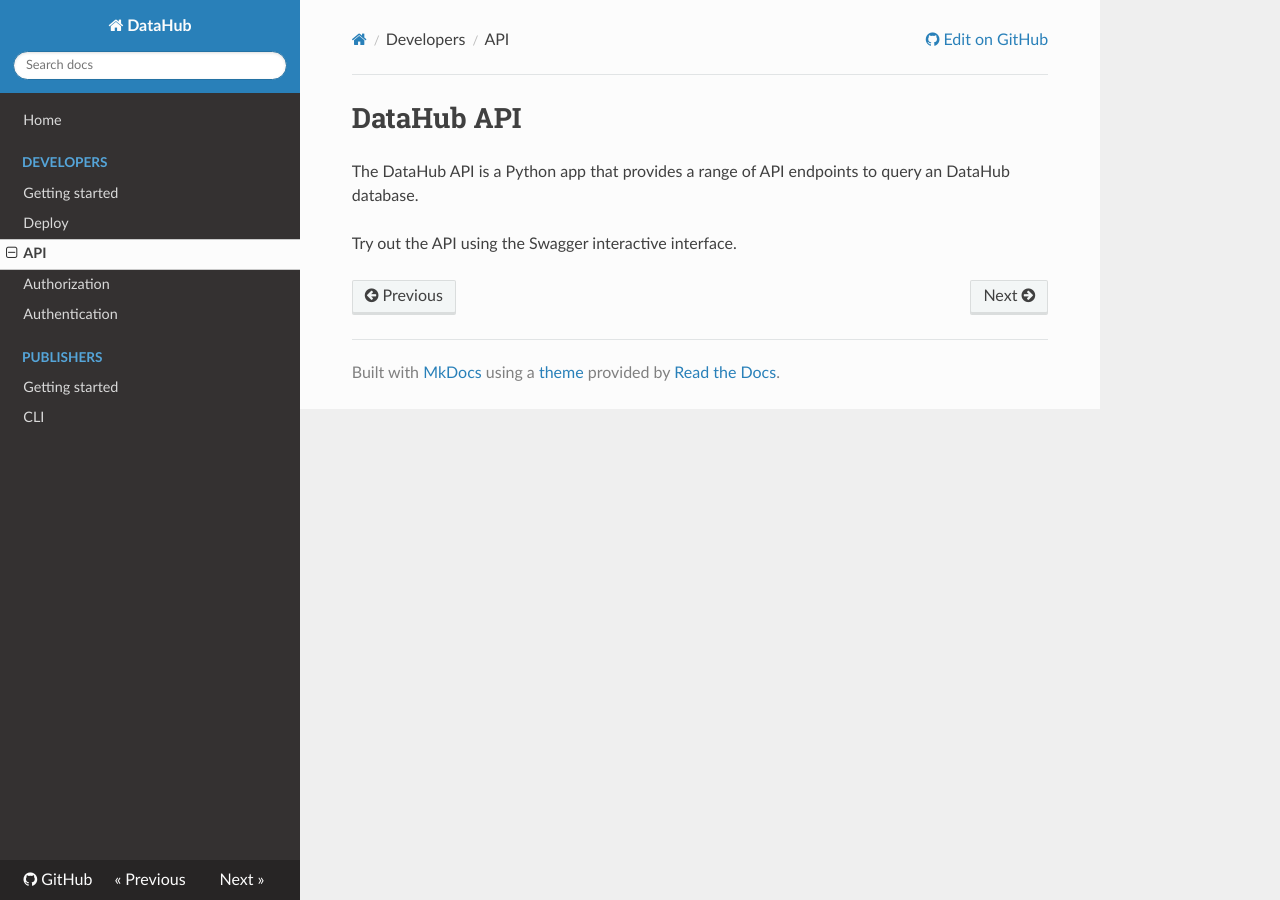
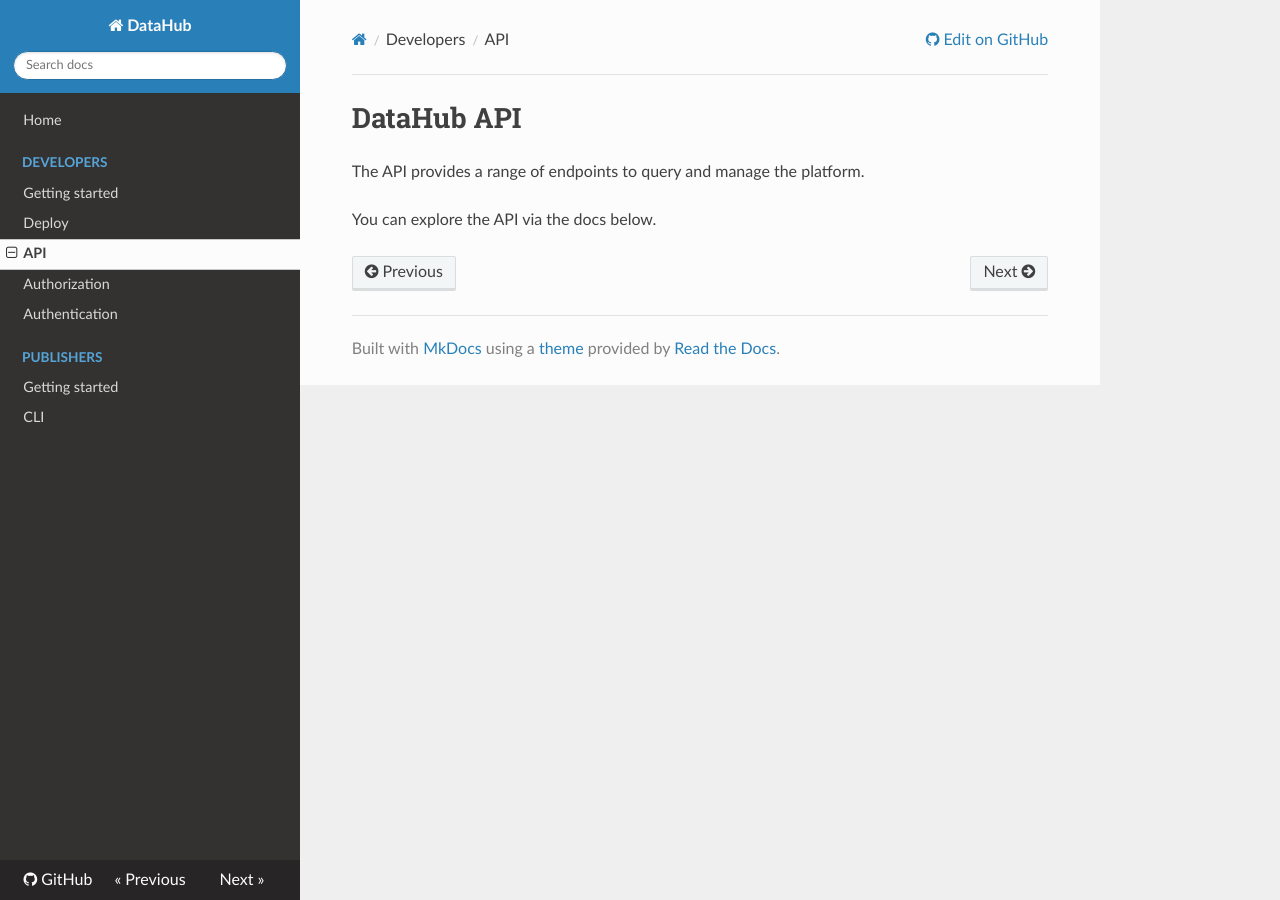
Before and after one commit to datopian/datahub-docs-tech, an MkDocs documentation site: the page built from docs/developers/api.md, in a window 1280 px wide. Built offline with MkDocs 1.6.1, drawn with Linux system fonts in a browser that asks for light colours; nearby versions of some CDN libraries; a script that is not in the unit is left out; old or Windows-style settings are respelled for this version of MkDocs.

Commit message:
[api][s]: url for swagger json updated - refs #18

```diff
--- a/docs/developers/api.md
+++ b/docs/developers/api.md
@@ -1,8 +1,8 @@
 # DataHub API
 
-The DataHub API is a Python app that provides a range of API endpoints to query an DataHub database.
+The API provides a range of endpoints to query and manage the platform.
 
-Try out the API using the Swagger interactive interface.
+You can explore the API via the docs below.
 
 <div id="swagger-ui"></div>
 <script src="../../js/dist/swagger-ui-bundle.js"> </script>
@@ -11,7 +11,7 @@
 window.onload = function() {
   // Build a system
   const ui = SwaggerUIBundle({
-    url: "https://staging.datapackaged.com/spec",
+    url: "https://staging.datapackaged.com/api/swagger.json",
     dom_id: '#swagger-ui',
     validatorUrl : null,
     presets: [
```
